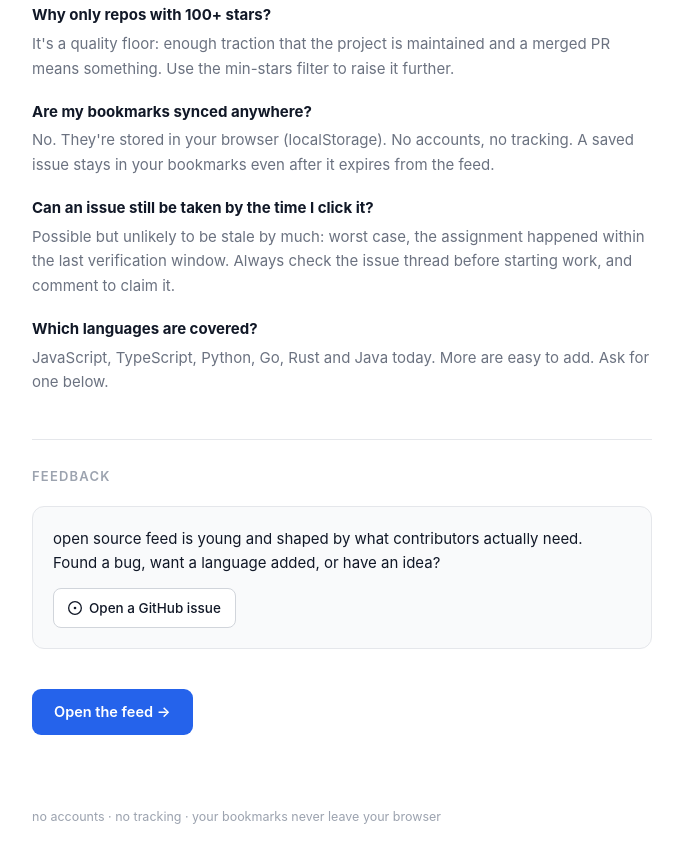
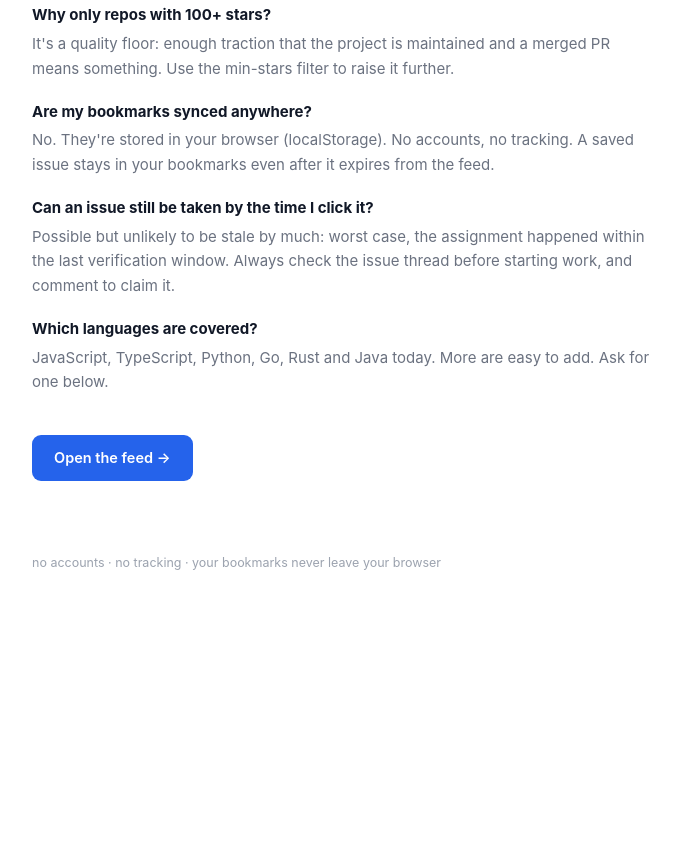
Before and after one commit to vansh2408/open-source-feed, a website: page public/about.html in a window 1280 px wide. Shown: the part 1654-2522 px from the top of the page, without its empty margins (298-981 px from the left). After the commit the page ends 2268 px from the top, so only its background shows below. Drawn offline with Linux system fonts and the light colour scheme.

Commit message:
Remove analytics tags and feedback link from the static pages, tidy .gitignore

```diff
--- a/public/about.html
+++ b/public/about.html
@@ -60,21 +60,6 @@
   dt { font-weight: 650; margin: 18px 0 4px; }
   dd { margin: 0; color: var(--muted); }
 
-  .feedback {
-    margin-top: 18px; padding: 20px; border: 1px solid var(--hair); border-radius: 12px;
-    background: var(--hover-bg);
-  }
-  .feedback p { margin: 0 0 12px; }
-  .feedback .ways { display: flex; gap: 12px; flex-wrap: wrap; }
-  .ways a {
-    display: inline-flex; align-items: center; gap: 7px;
-    border: 1px solid var(--input-border); border-radius: 8px; padding: 8px 14px;
-    font-size: 13.5px; font-weight: 500; color: var(--ink); text-decoration: none;
-    background: var(--bg);
-  }
-  .ways a:hover { border-color: var(--accent); color: var(--accent); text-decoration: none; }
-  .ways svg { width: 14px; height: 14px; fill: currentColor; }
-
   .cta { margin-top: 40px; }
   .cta a {
     display: inline-block; background: var(--accent); color: #fff; font-weight: 600;
@@ -83,14 +68,6 @@
   .cta a:hover { text-decoration: none; filter: brightness(1.08); }
   footer { max-width: 660px; margin: 0 auto; padding: 0 20px 40px; font-size: 12.5px; color: var(--faint); }
 </style>
-<script type="text/javascript">
-  (function(c,l,a,r,i,t,y){
-      c[a]=c[a]||function(){(c[a].q=c[a].q||[]).push(arguments)};
-      t=l.createElement(r);t.async=1;t.src="https://www.clarity.ms/tag/"+i;
-      y=l.getElementsByTagName(r)[0];y.parentNode.insertBefore(t,y);
-  })(window, document, "clarity", "script", "xov5tfk3v9");
-</script>
-<script data-goatcounter="https://vansh.goatcounter.com/count" async src="//gc.zgo.at/count.js"></script>
 </head>
 <body>
 <div class="topbar">
@@ -171,18 +148,6 @@
     Ask for one below.</dd>
   </dl>
 
-  <h2>Feedback</h2>
-  <div class="feedback">
-    <p>open source feed is young and shaped by what contributors actually need. Found a bug, want a
-    language added, or have an idea?</p>
-    <div class="ways">
-      <a href="https://github.com/vansh2408/open-source-feed/issues/new" target="_blank" rel="noopener">
-        <svg viewBox="0 0 16 16"><path d="M8 9.5a1.5 1.5 0 1 0 0-3 1.5 1.5 0 0 0 0 3Z"/><path d="M8 0a8 8 0 1 1 0 16A8 8 0 0 1 8 0ZM1.5 8a6.5 6.5 0 1 0 13 0 6.5 6.5 0 0 0-13 0Z"/></svg>
-        Open a GitHub issue
-      </a>
-    </div>
-  </div>
-
   <div class="cta"><a href="/">Open the feed →</a></div>
 </article>
 
--- a/src/seo.ts
+++ b/src/seo.ts
@@ -174,8 +174,7 @@ export function renderAppPage(template: string, issues: FeedRow[], opts: PageOpt
 }
 
 export function robotsTxt(): string {
-  // Everything public is crawlable, including by AI crawlers (GPTBot,
-  // ClaudeBot, PerplexityBot, Google-Extended and friends fall under *).
+  // Everything public is crawlable, AI crawlers included (they fall under *).
   return `User-agent: *
 Allow: /
 Disallow: /internal/
```
Also changed, not shown: public/guide.html (+0 -8 lines), public/index.html (+0 -8 lines), 1 other file.
